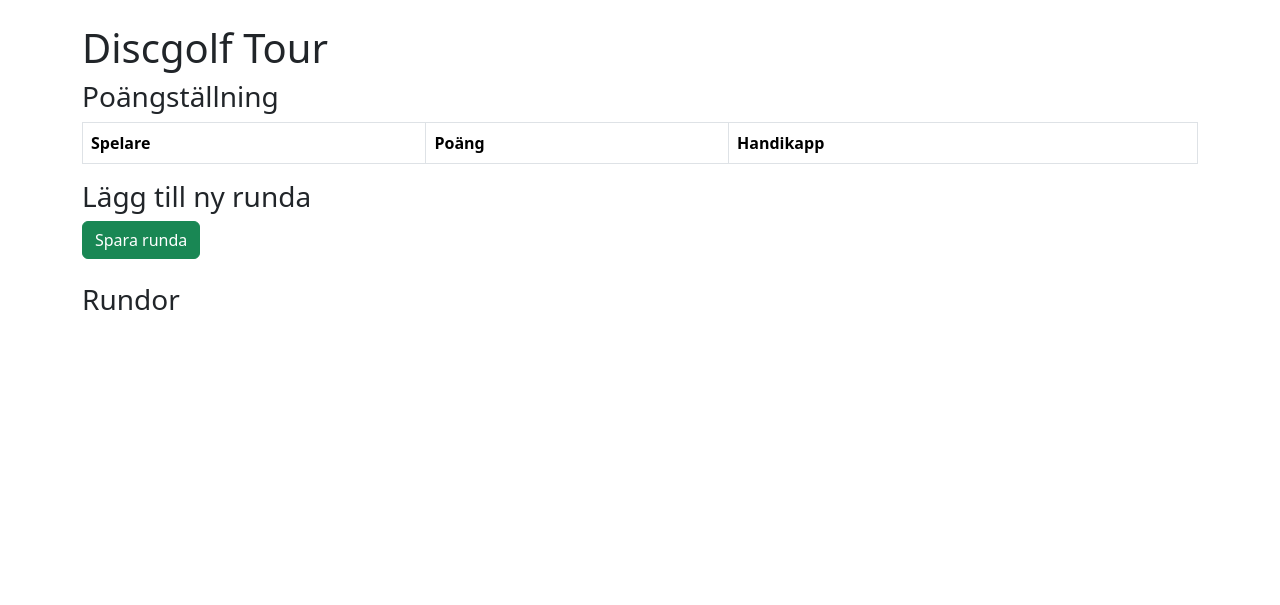
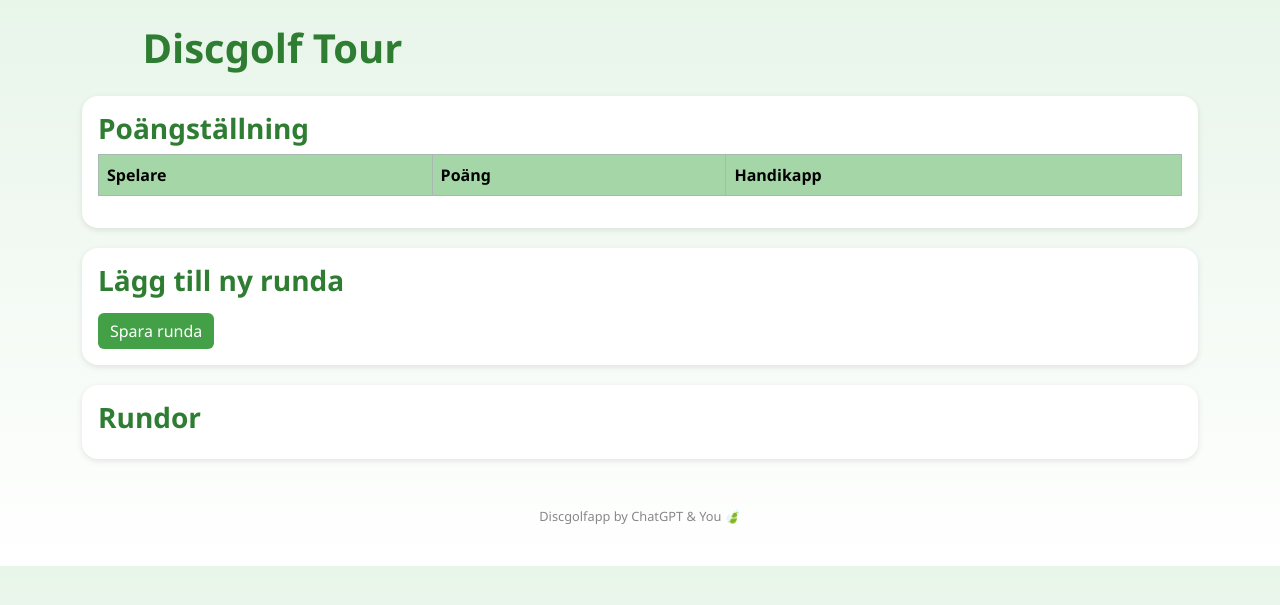
Before and after one commit to TeachermanEdvin/cdg-skanetour, a Flask app: page / in a window 1280 px wide. Shown: the top 605 px of the page. Run offline with Flask 3, Linux system fonts and the light colour scheme; lists and menus that the app fills with data are empty.

Commit message:
Update index.html

```diff
--- a/templates/index.html
+++ b/templates/index.html
@@ -4,47 +4,65 @@
   <meta charset="utf-8">
   <title>Discgolf Tour</title>
   <link href="https://cdn.jsdelivr.net/npm/bootstrap@5.3.3/dist/css/bootstrap.min.css" rel="stylesheet">
+  <link href="/static/styles.css" rel="stylesheet">
+  <link rel="stylesheet" href="https://cdn.jsdelivr.net/npm/@fortawesome/fontawesome-free/css/all.min.css">
 </head>
 <body class="container py-4">
-  <h1>Discgolf Tour</h1>
+  <h1 class="mb-4"><i class="fas fa-disc"></i> Discgolf Tour</h1>
 
+  <div class="card p-3">
     <h3>Poängställning</h3>
     <table class="table table-bordered">
-    <thead><tr><th>Spelare</th><th>Poäng</th><th>Handikapp</th></tr></thead>
+      <thead class="table-success">
+        <tr><th>Spelare</th><th>Poäng</th><th>Handikapp</th></tr>
+      </thead>
       <tbody>
         {% for name, info in data.players.items() %}
         <tr><td>{{ name }}</td><td>{{ info.points }}</td><td>{{ info.handicap }}</td></tr>
         {% endfor %}
       </tbody>
     </table>
+  </div>
 
+  <div class="card p-3">
     <h3>Lägg till ny runda</h3>
     <form method="POST">
       {% for name in data.players %}
       <div class="mb-2">
-      <label>{{ name }}:</label>
+        <label><i class="fas fa-user"></i> {{ name }}:</label>
         <input type="number" name="{{ name }}" class="form-control" required>
       </div>
       {% endfor %}
-    <button type="submit" class="btn btn-success">Spara runda</button>
+      <button type="submit" class="btn btn-success mt-2">Spara runda</button>
     </form>
+  </div>
 
-  <h3 class="mt-4">Rundor</h3>
+  <div class="card p-3">
+    <h3>Rundor</h3>
     <ul class="list-group">
       {% for round in data.rounds %}
-    <li class="list-group-item">
-      <strong>Runda {{ round.id + 1 }}:</strong>
+      <li class="list-group-item d-flex justify-content-between align-items-start flex-wrap">
+        <div class="me-auto">
+          <strong>Runda {{ round.id + 1 }}:</strong><br>
           {% for p in round.placements %}
-  {{ round.scores[p] }} - {{ round.handicaps[p] }} = <strong>{{ round.adjusted_scores[p] }}</strong>
-
-  {% if not loop.last %}, {% endif %}
+            <div class="round-entry">
+              🥏 {{ p }}: {{ round.scores[p] }} - {{ round.handicaps[p] }} = <strong>{{ round.adjusted_scores[p] }}</strong>
+            </div>
           {% endfor %}
-      <a href="{{ url_for('edit_round', round_id=round.id) }}" class="btn btn-sm btn-link">Redigera</a>
+        </div>
+        <div>
+          <a href="{{ url_for('edit_round', round_id=round.id) }}" class="btn btn-sm btn-outline-primary me-1">Redigera</a>
           <form method="POST" action="{{ url_for('delete_round', round_id=round.id) }}" style="display:inline;">
             <button type="submit" class="btn btn-sm btn-danger">Ta bort</button>
           </form>
+        </div>
       </li>
       {% endfor %}
     </ul>
+  </div>
+
+  <footer class="mt-5">
+    <p>Discgolfapp by ChatGPT & You 🍃</p>
+  </footer>
 </body>
 </html>
```
Lines whose indentation alone changed are shown as unchanged.
